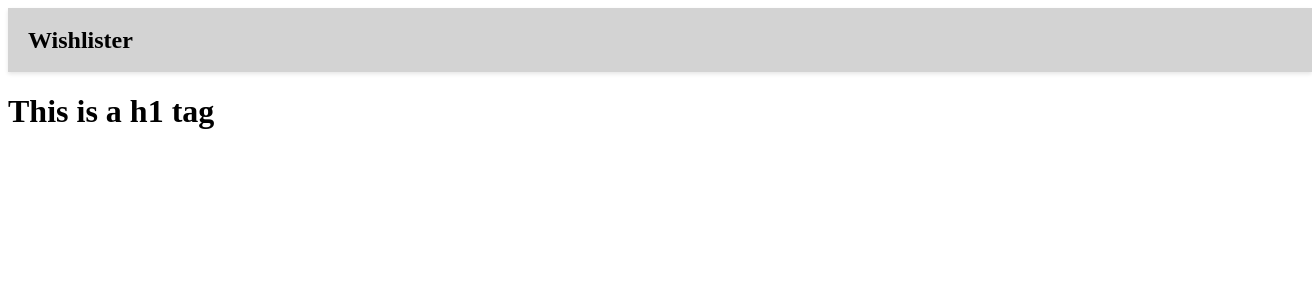
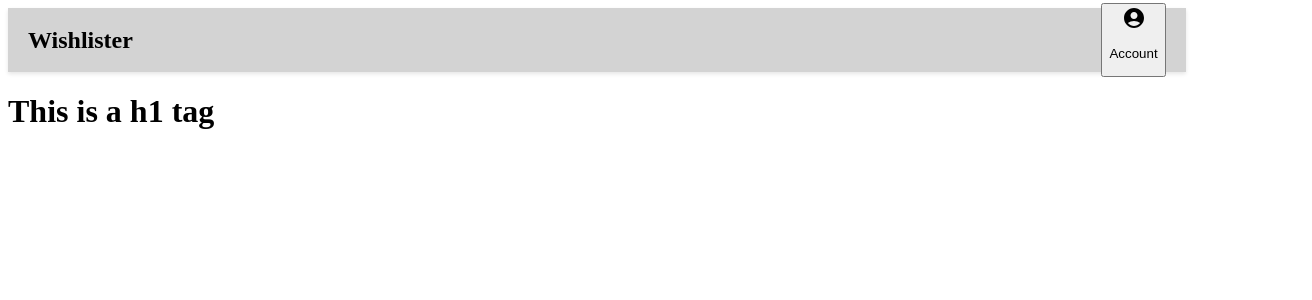
Before and after one commit to cbattenplowright/wishlister-client, a React (Vite) app: page / in a window 1280 px wide. Shown: the top 300 px of the page, 1312 px wide, since content can reach past the window. Built offline with nearby package versions, Linux system fonts and the light colour scheme.

Commit message:
created AccountButton component

```diff
--- a/package.json
+++ b/package.json
@@ -10,7 +10,10 @@
     "preview": "vite preview"
   },
   "dependencies": {
+    "@emotion/react": "^11.14.0",
+    "@emotion/styled": "^11.14.0",
     "@mui/icons-material": "^6.4.5",
+    "@mui/material": "^6.4.5",
     "react": "^19.0.0",
     "react-dom": "^19.0.0"
   },
--- /dev/null
+++ b/src/components/AccountButton.jsx
@@ -0,0 +1,18 @@
+import React from 'react';
+import AccountCircleIcon from '@mui/icons-material/AccountCircle';
+
+const AccountButton = () => {
+
+    return (
+        <button>
+            <AccountCircleIcon />
+            <p>Account</p>
+            {/* <Icon src={AccountCircle}/> */}
+            {/* <svg src={AccountCircle} /> */}
+            {/* <img src={AccountCircle} className="Account Button" alt="Account button"/> */}
+        </button>
+    )
+
+}
+
+export default AccountButton;
--- a/src/components/Navbar.jsx
+++ b/src/components/Navbar.jsx
@@ -1,11 +1,12 @@
 import React from 'react';
+import AccountButton from './AccountButton';
 
 const Navbar = () => {
     const styles = {
         navbar: {
             backgroundColor: 'lightgray',
             top: 0,
-            width: '100%',
+            width: '90%',
             height: '64px',
             display: 'flex',
             alignItems: 'center',
@@ -23,6 +24,7 @@ const Navbar = () => {
     return (
         <div style={styles.navbar}>
             <h1 style={styles.h1}>Wishlister</h1>
+            <AccountButton />
         </div>
     )
 }
```
Also changed, not shown: 1 other file (tests, documents, lock files or other folders).
